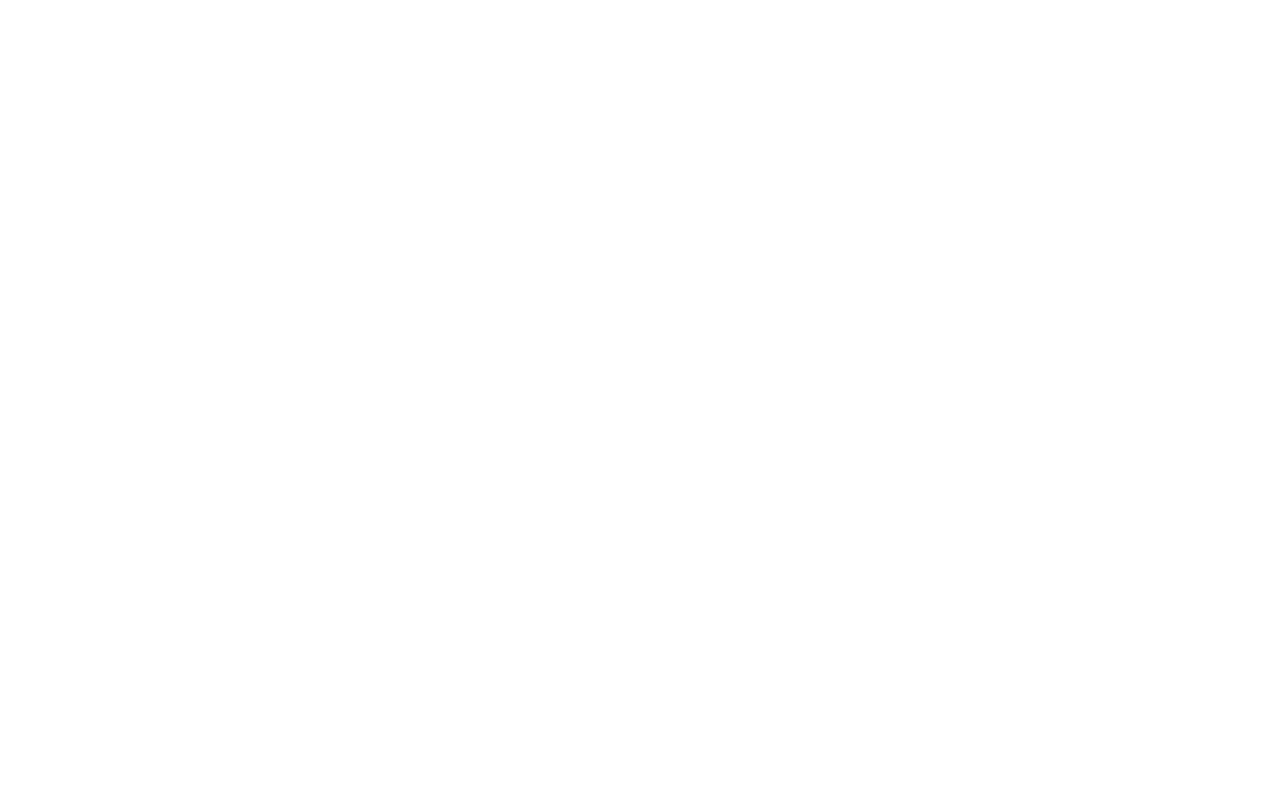
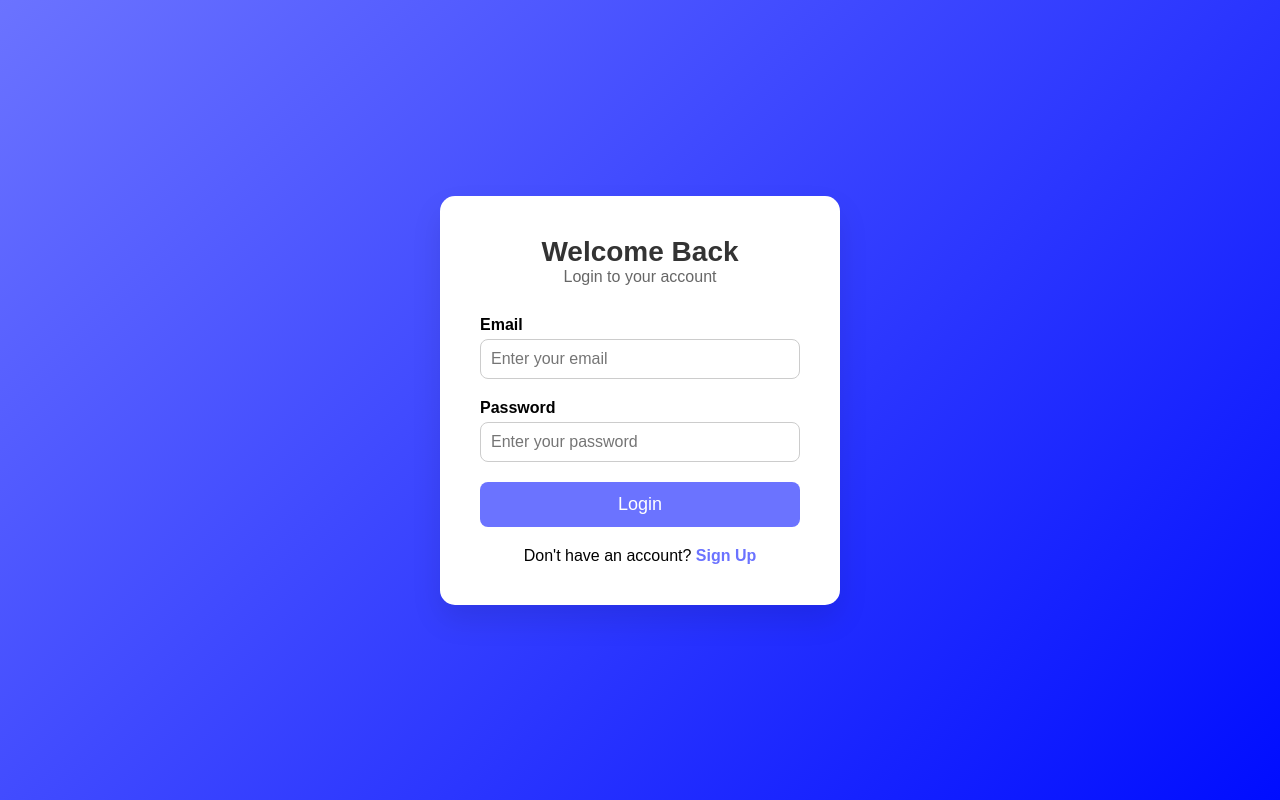
Before and after one commit to hadishamoun1/vesti-front, a React (Create React App) app: page / in a window 1280 px wide. Built offline with nearby package versions, Linux system fonts and the light colour scheme.

Commit message:
Added route to login page in app.js

```diff
--- a/src/App.js
+++ b/src/App.js
@@ -1,8 +1,14 @@
-import logo from './logo.svg';
-import './App.css';
+import React from 'react';
+
+import LoginPage from './Pages/Login';
 
 function App() {
+  return (
+    <div className="App">
 
+      <LoginPage />
+    </div>
+  );
 }
 
 export default App;
```
